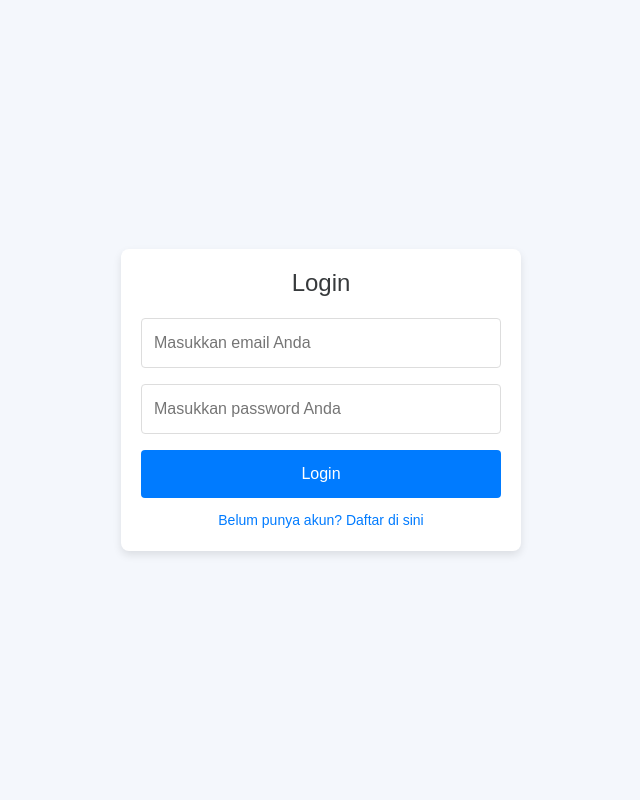
After one commit to Yulialailaa/basic-php, a PHP site: page /index.php in a window 1280 px wide. The commit adds this page. Shown: the whole page, without its empty margins (319-959 px from the left). Run offline with PHP 8.4, Linux system fonts and the light colour scheme; some libraries are stand-ins or nearby versions.

Commit message:
Add files via upload

```diff
--- /dev/null
+++ b/index.php
@@ -0,0 +1,97 @@
+<!DOCTYPE html>
+<html lang="en">
+<head>
+    <meta charset="UTF-8">
+    <meta name="viewport" content="width=device-width, initial-scale=1.0">
+    <title>Login</title>
+    <link rel="stylesheet" href="https://cdn.jsdelivr.net/npm/bootswatch@4.5.2/dist/cosmo/bootstrap.min.css"
+        integrity="sha384-5QFXyVb+lrCzdN228VS3HmzpiE7ZVwLQtkt+0d9W43LQMzz4HBnnqvVxKg6O+04d" crossorigin="anonymous">
+    <style>
+        /* Reset beberapa default styling */
+        * {
+            margin: 0;
+            padding: 0;
+            box-sizing: border-box;
+        }
+
+        body {
+            font-family: Arial, sans-serif;
+            background-color: #f4f7fc;
+            display: flex;
+            justify-content: center;
+            align-items: center;
+            height: 100vh;
+            margin: 0;
+        }
+
+        form {
+            background-color: white;
+            padding: 20px;
+            border-radius: 8px;
+            box-shadow: 0 4px 8px rgba(0, 0, 0, 0.1);
+            width: 100%;
+            max-width: 400px;
+        }
+
+        h1 {
+            text-align: center;
+            margin-bottom: 20px;
+            font-size: 24px;
+        }
+
+        input[type="email"], input[type="password"] {
+            width: 100%;
+            padding: 12px;
+            margin-bottom: 16px;
+            border: 1px solid #ddd;
+            border-radius: 4px;
+            font-size: 16px;
+            transition: border-color 0.3s ease;
+        }
+
+        input[type="email"]:focus, input[type="password"]:focus {
+            border-color: #007bff;
+            outline: none;
+        }
+
+        input[type="submit"] {
+            width: 100%;
+            padding: 12px;
+            background-color: #007bff;
+            color: white;
+            border: none;
+            border-radius: 4px;
+            font-size: 16px;
+            cursor: pointer;
+            transition: background-color 0.3s ease;
+        }
+
+        input[type="submit"]:hover {
+            background-color: #0056b3;
+        }
+
+        a {
+            display: block;
+            text-align: center;
+            margin-top: 12px;
+            font-size: 14px;
+            color: #007bff;
+            text-decoration: none;
+            transition: color 0.3s ease;
+        }
+
+        a:hover {
+            color: #0056b3;
+        }
+    </style>
+</head>
+<body>
+    <form action="login.php" method="post">
+        <h1>Login</h1>
+        <input type="email" name="email" placeholder="Masukkan email Anda" required>
+        <input type="password" name="password" placeholder="Masukkan password Anda" required>
+        <input type="submit" value="Login" name="submit">
+        <a href="register.php">Belum punya akun? Daftar di sini</a>
+    </form>
+</body>
+</html>
```
Also changed, not shown: login.php (+59 -22 lines), register.php (added, +32 -0 lines).
